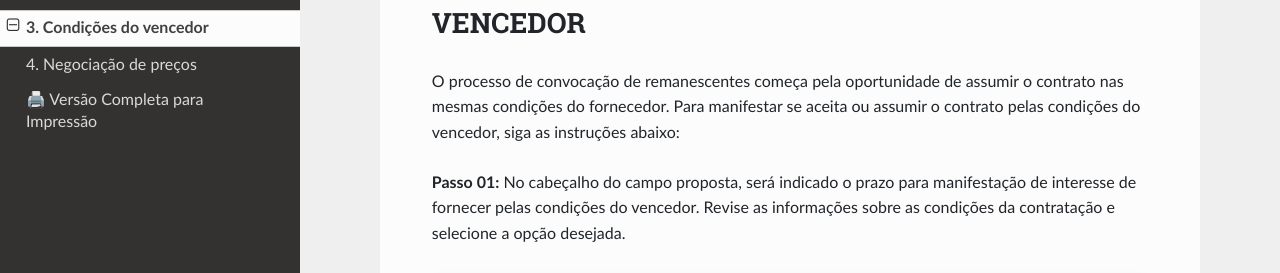
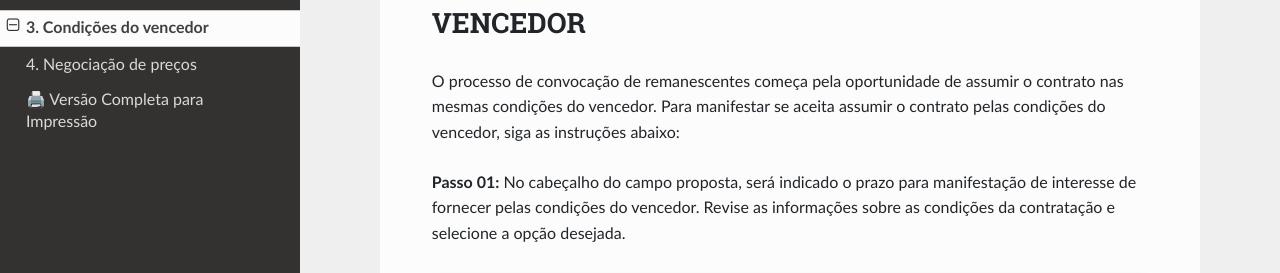
Before and after one commit to emilix10-bit/convocacao-de-remanescentes-fornecedor, an MkDocs documentation site: the page built from docs/03-condicoes-vencedor.md, in a window 1280 px wide and 900 px high. Shown: the part 236-509 px from the top of the window. Built offline with MkDocs 1.6.1, drawn with Linux system fonts in a browser that asks for light colours; nearby versions of some CDN libraries.

Commit message:
Update wording on winner's contract acceptance process
Clarified the wording regarding the acceptance of the contract under the winner's conditions.

```diff
--- a/docs/03-condicoes-vencedor.md
+++ b/docs/03-condicoes-vencedor.md
@@ -11,7 +11,7 @@
 
 # CONVOCAÇÃO DE CONTRATAÇÃO DE REMANESCENTES PELAS CONDIÇÕES DO VENCEDOR
 
-O processo de convocação de remanescentes começa pela oportunidade de assumir o contrato nas mesmas condições do fornecedor. Para manifestar se aceita ou assumir o contrato pelas condições do vencedor, siga as instruções abaixo:
+O processo de convocação de remanescentes começa pela oportunidade de assumir o contrato nas mesmas condições do vencedor. Para manifestar se aceita assumir o contrato pelas condições do vencedor, siga as instruções abaixo:
 
 **Passo 01:** No cabeçalho do campo proposta, será indicado o prazo para manifestação de interesse de fornecer pelas condições do vencedor. Revise as informações sobre as condições da contratação e selecione a opção desejada.
 
```
